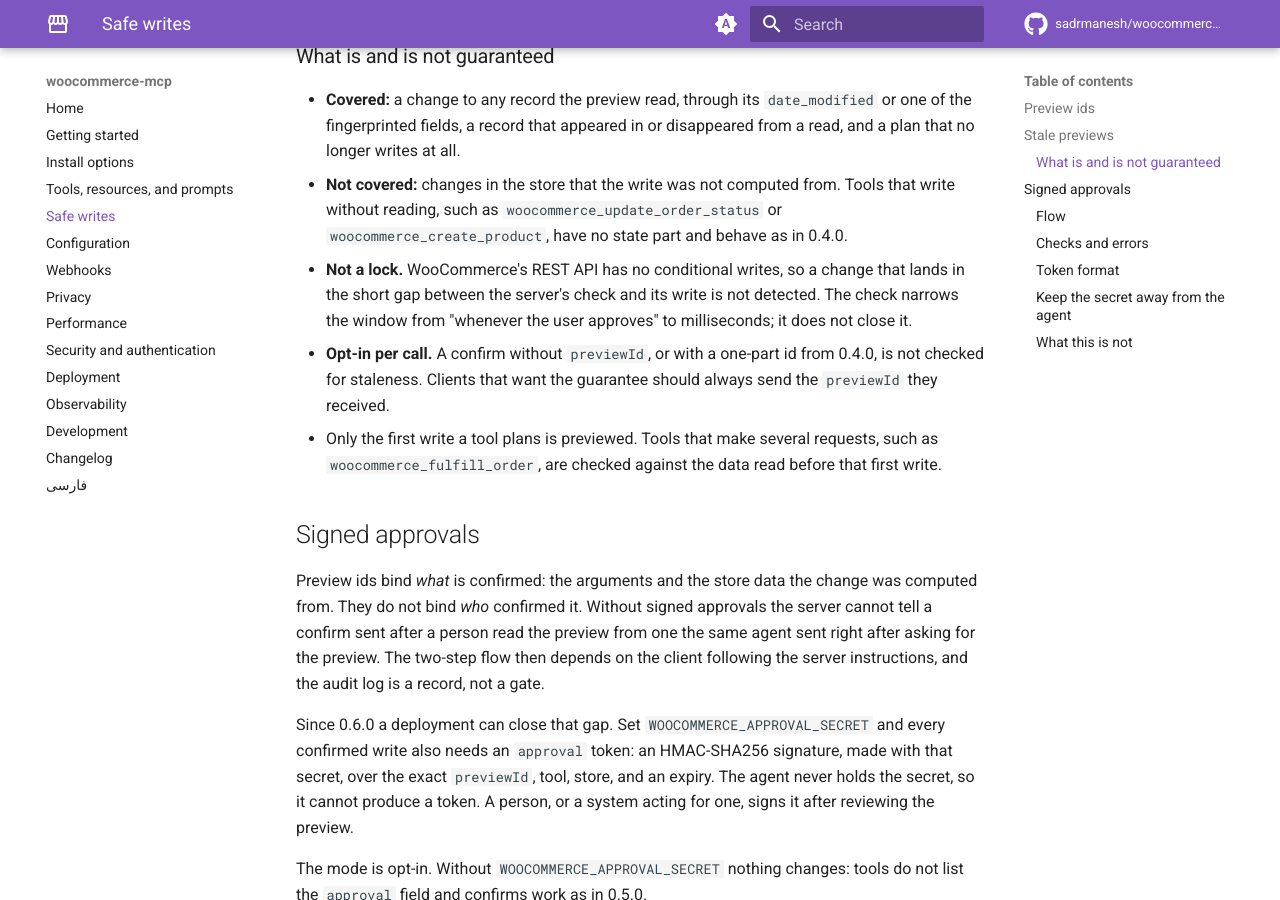
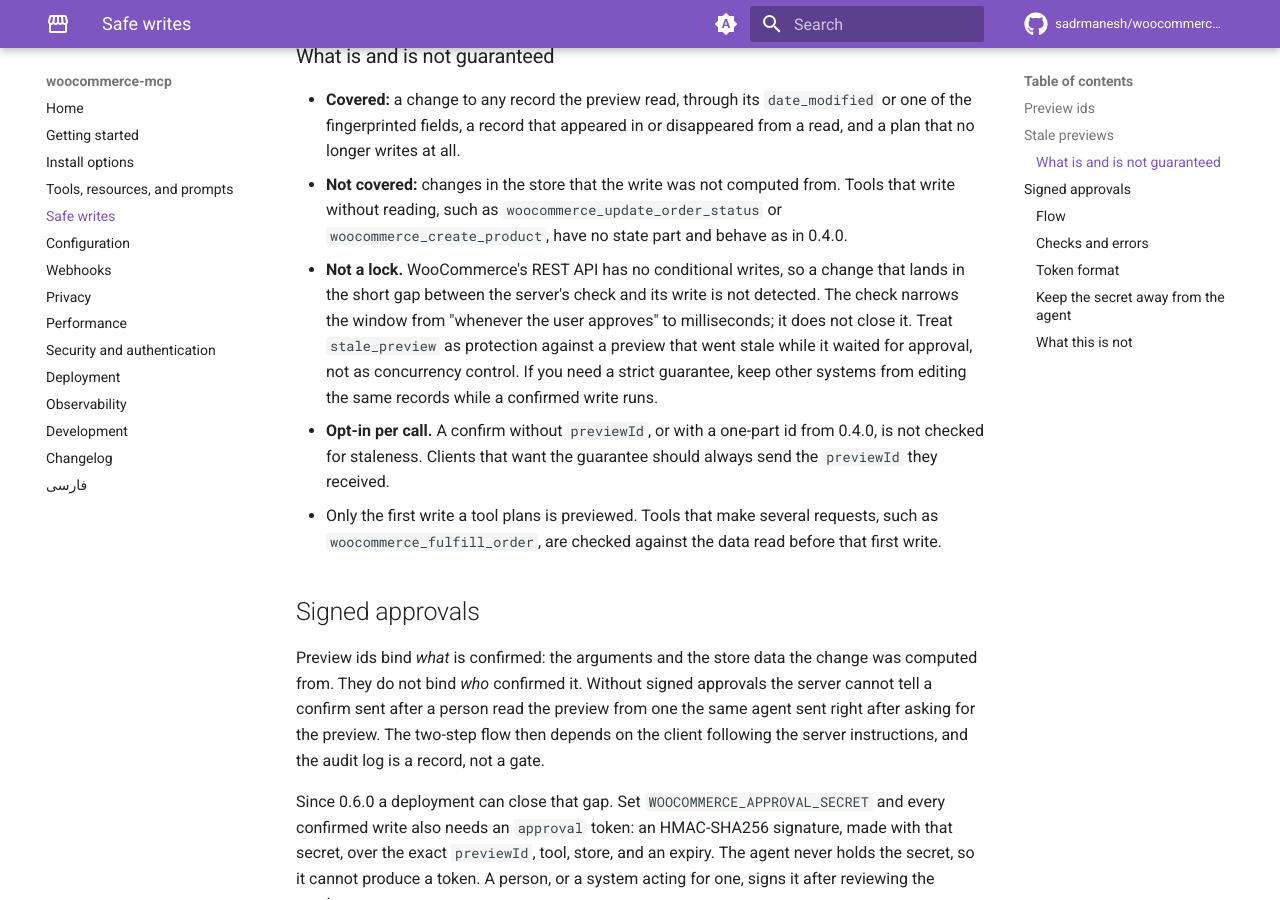
Before and after one commit to sadrmanesh/woocommerce-mcp, an MkDocs documentation site: the page built from docs/safe-writes.md, in a window 1280 px wide and 900 px high, scrolled down 3167 px. Built offline with MkDocs 1.6.1 and Material for MkDocs 9.7.7, drawn with Linux system fonts in a browser that asks for light colours; comment, search, counter and statistics services are not loaded; a style sheet for code colours, icons or effects is not loaded.

Commit message:
Clarify that stale_preview is not a lock

```diff
--- a/docs/safe-writes.md
+++ b/docs/safe-writes.md
@@ -94,7 +94,7 @@ The audit log records it as `refused`, with `previewMatch: true`, `stateMatch: f
 
 - **Covered:** a change to any record the preview read, through its `date_modified` or one of the fingerprinted fields, a record that appeared in or disappeared from a read, and a plan that no longer writes at all.
 - **Not covered:** changes in the store that the write was not computed from. Tools that write without reading, such as `woocommerce_update_order_status` or `woocommerce_create_product`, have no state part and behave as in 0.4.0.
-- **Not a lock.** WooCommerce's REST API has no conditional writes, so a change that lands in the short gap between the server's check and its write is not detected. The check narrows the window from "whenever the user approves" to milliseconds; it does not close it.
+- **Not a lock.** WooCommerce's REST API has no conditional writes, so a change that lands in the short gap between the server's check and its write is not detected. The check narrows the window from "whenever the user approves" to milliseconds; it does not close it. Treat `stale_preview` as protection against a preview that went stale while it waited for approval, not as concurrency control. If you need a strict guarantee, keep other systems from editing the same records while a confirmed write runs.
 - **Opt-in per call.** A confirm without `previewId`, or with a one-part id from 0.4.0, is not checked for staleness. Clients that want the guarantee should always send the `previewId` they received.
 - Only the first write a tool plans is previewed. Tools that make several requests, such as `woocommerce_fulfill_order`, are checked against the data read before that first write.
 
```
